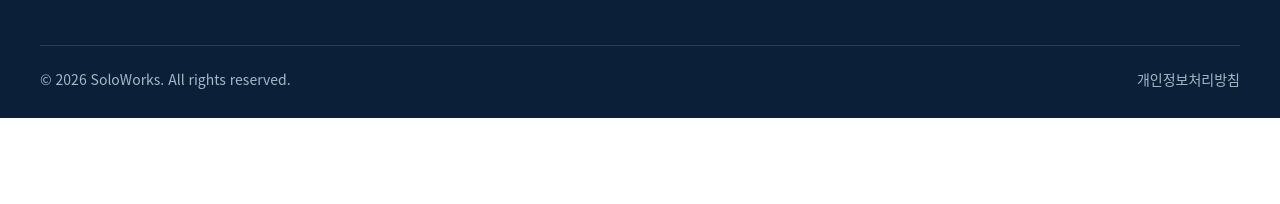
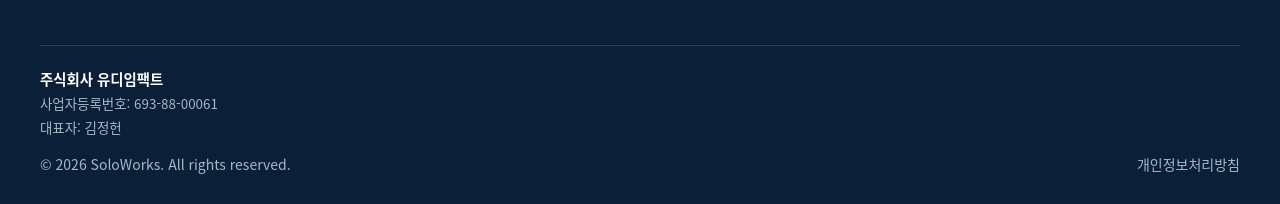
Before and after one commit to cellgroup2-maker/soloworks, a website: page public/index.html in a window 1280 px wide. Shown: the part 4843-5047 px from the top of the page. Before the commit the page ends 4961 px from the top, so only its background shows below. Drawn offline with Linux system fonts and the light colour scheme; a web font is replaced by a local one.

Commit message:
Footer: add company details (주식회사 유디임팩트, 사업자등록번호, 대표자)
Shown above the copyright line on every page (Korean and English).

Co-Authored-By: Claude Opus 5.5 <noreply@anthropic.com>
Claude-Session: https://claude.ai/code/session_01C5iQDL4e53Le2YV9Vr1wUm

```diff
--- a/public/assets/css/site.css
+++ b/public/assets/css/site.css
@@ -909,3 +909,7 @@ ul, ol { margin: 0; padding: 0; }
   .kakao-fab svg { width: 28px; height: 28px; }
 }
 @media (prefers-reduced-motion: reduce) { .kakao-fab { transition: none; } .kakao-fab:hover { transform: none; } }
+
+/* ---------- Footer: company details (business registration) ---------- */
+.footer-biz { display: grid; gap: 4px; margin-bottom: 10px; color: var(--on-navy-2); font-size: .84rem; line-height: 1.5; }
+.footer-biz b { color: var(--on-navy); font-weight: 700; font-size: .9rem; }
--- a/public/index.html
+++ b/public/index.html
@@ -194,6 +194,7 @@
     </div>
     <div class="footer-bottom">
       <div class="footer-fine">
+        <div class="footer-biz"><b>주식회사 유디임팩트</b><span>사업자등록번호: 693-88-00061</span><span>대표자: 김정헌</span></div>
         <p>© 2026 SoloWorks. All rights reserved.</p>
       </div>
       <span class="footer-legal"><a href="/privacy">개인정보처리방침</a></span>
```
Also changed, not shown: public/404.html (+1 -0 lines), public/en-privacy.html (+1 -0 lines), public/en.html (+1 -0 lines), public/privacy.html (+1 -0 lines).
